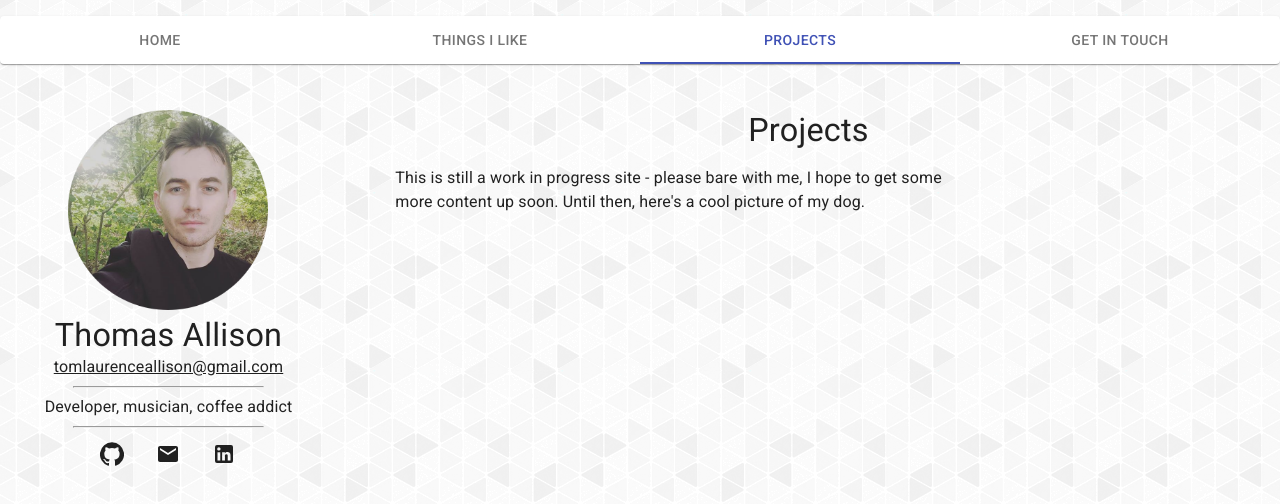
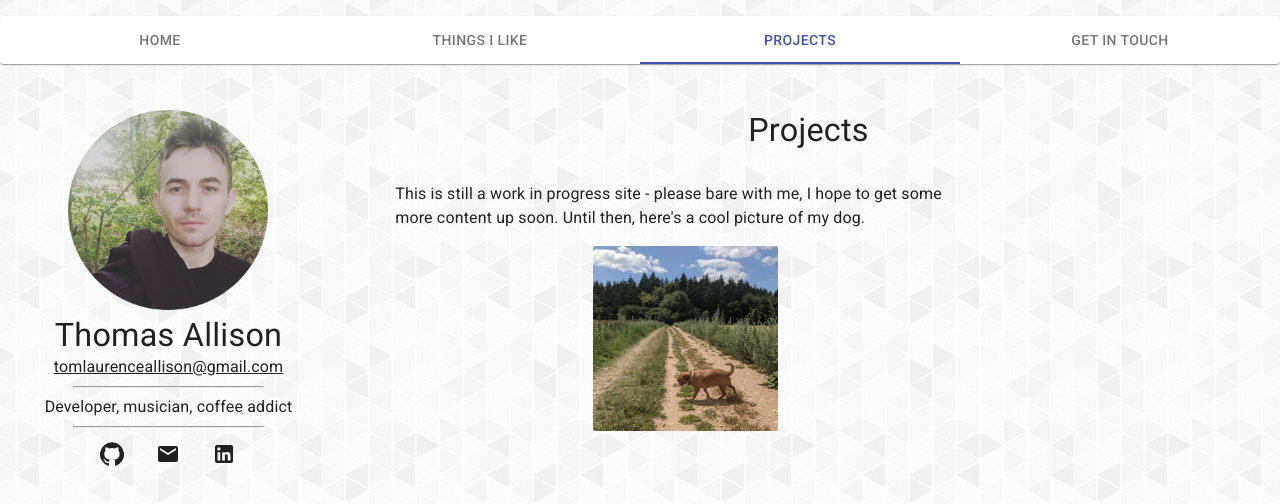
Before and after one commit to TomAllison067/tomallison067.github.io, a React (Create React App) app: page /#/projects in a window 1280 px wide. Shown: the top 504 px of the page. Built offline with nearby package versions, Linux system fonts and the light colour scheme.

Commit message:
Added millie

```diff
--- a/src/components/Article.js
+++ b/src/components/Article.js
@@ -2,10 +2,14 @@ import React from 'react';
 import { Typography } from '@material-ui/core';
 import './styles/article.css';
 
-function Article(props){
-    return <Typography className="article">
-        {props.children}
-        </Typography>
+function Article(props) {
+    return (
+        <div className="container">
+            <Typography className="article">
+                {props.children}
+            </Typography>
+        </div>
+    );
 }
 
 export default Article
--- a/src/components/Interests.js
+++ b/src/components/Interests.js
@@ -8,9 +8,12 @@ function Interests() {
     return (
         <div>
             <Typography component="h2" variant="h4">Things I Like</Typography>
-            <TwoColumnSection type="left-heavy" left={<Article content="Please bare with me - this site is only 1 day old. In the mean time,
-            here's some music you might like." />} right={<SpotifyFrame />} />
-            <TwoColumnSection type="right-heavy" left={<Article content="" />} right={<Article content="" />} />
+            <TwoColumnSection type="left-heavy" left=
+                {
+                    <Article>Please bare with me - this site is only 1 day old. In the mean time,
+                here's some music you might like. </Article >
+                }
+                right={<SpotifyFrame />} />
         </div>
     );
 }
--- a/src/components/Projects.js
+++ b/src/components/Projects.js
@@ -2,8 +2,17 @@ import React from 'react'
 import { Typography } from '@material-ui/core';
 import TwoColumnSection from './TwoColumnSection';
 import Article from './Article';
+import millie from '../assets/millie.jpg';
 
 function Projects() {
+    let mStyle = {
+        display: "block",
+        margin: "1rem auto",
+        maxHeight: "50%",
+        maxWidth: "50%",
+        borderRadius: "2px"
+    };
+
     return (
         <div>
             <Typography component="h2" variant="h4">Projects</Typography>
@@ -12,9 +21,11 @@ function Projects() {
                 <Article>
                     This is still a work in progress site - please bare with me, I hope to get some more content up soon.
                         Until then, here's a cool picture of my dog.
+                        <img src={millie} style={mStyle} />
 
                 </Article>
-            } />
+            }
+            right=""/>
         </div>
     )
 
--- a/src/components/styles/article.css
+++ b/src/components/styles/article.css
@@ -1,7 +1,12 @@
 .article {
     position: relative;
     text-align: left;
+    top: 10%;
     width: 90%;
     left: 5%;
     right: 5%;
 }
+
+.container {
+    margin-top: 1rem;
+}
```
Also changed, not shown: src/assets/millie.jpg (added).
